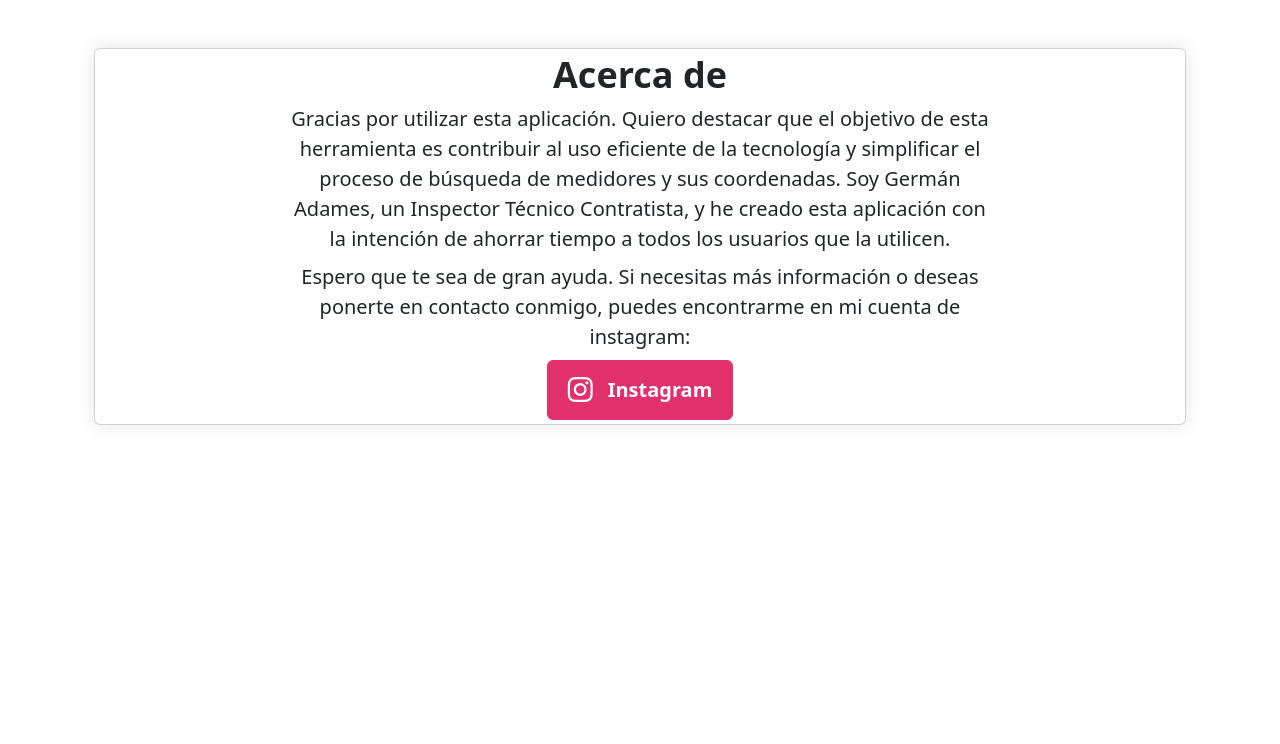
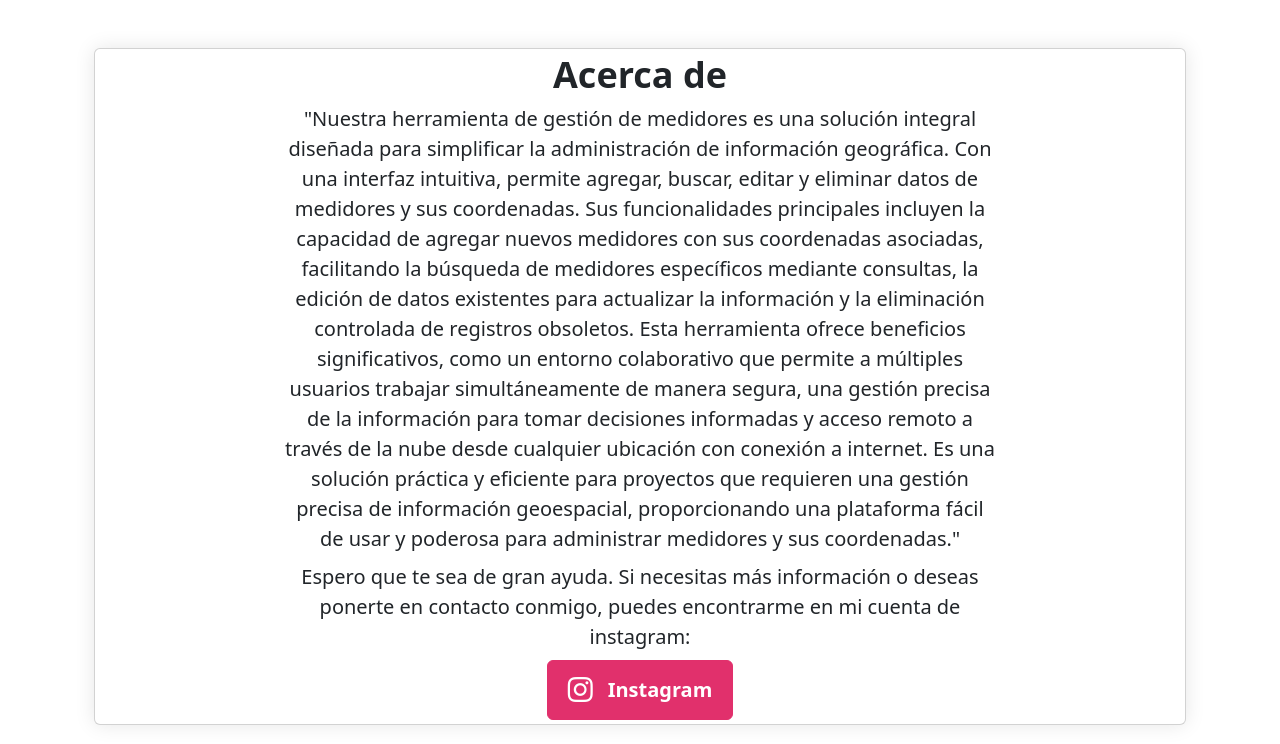
Before and after one commit to Leonard-g/mapaut, a Django app: page / in a window 1280 px wide. Shown: the part 56-800 px from the top of the page. Run offline with Django 4.2, Linux system fonts and the light colour scheme; some libraries are stand-ins or nearby versions.

Commit message:
edit home

```diff
--- a/tasks/templates/home.html
+++ b/tasks/templates/home.html
@@ -6,7 +6,11 @@
       <h1 class="text-center mb-2" style="font-size: 36px; font-weight: bold;">Acerca de</h1>
       <div class="row justify-content-center">
         <div class="col-md-8">
-          <p class="text-center mb-2" style="font-size: 20px;">Gracias por utilizar esta aplicación. Quiero destacar que el objetivo de esta herramienta es contribuir al uso eficiente de la tecnología y simplificar el proceso de búsqueda de medidores y sus coordenadas. Soy Germán Adames, un Inspector Técnico Contratista, y he creado esta aplicación con la intención de ahorrar tiempo a todos los usuarios que la utilicen.</p>
+          <p class="text-center mb-2" style="font-size: 20px;">"Nuestra herramienta de gestión de medidores es una solución integral diseñada para simplificar la administración de información geográfica. Con una interfaz intuitiva, permite agregar, buscar, editar y eliminar datos de medidores y sus coordenadas.
+            Sus funcionalidades principales incluyen la capacidad de agregar nuevos medidores con sus coordenadas asociadas, facilitando la búsqueda de medidores específicos mediante consultas, la edición de datos existentes para actualizar la información y la eliminación controlada de registros obsoletos.
+            Esta herramienta ofrece beneficios significativos, como un entorno colaborativo que permite a múltiples usuarios trabajar simultáneamente de manera segura, una gestión precisa de la información para tomar decisiones informadas y acceso remoto a través de la nube desde cualquier ubicación con conexión a internet.
+            Es una solución práctica y eficiente para proyectos que requieren una gestión precisa de información geoespacial, proporcionando una plataforma fácil de usar y poderosa para administrar medidores y sus coordenadas."
+            </p>
           <p class="text-center mb-2" style="font-size: 20px;">Espero que te sea de gran ayuda. Si necesitas más información o deseas ponerte en contacto conmigo, puedes encontrarme en mi cuenta de instagram: </p>
           <div class="d-flex justify-content-center">
             <a href="https://www.instagram.com/gleonard.py" target="_blank" class="btn btn-primary d-flex align-items-center" style="font-size: 20px; font-weight: bold; padding: 10px 20px; background-color: #E1306C; border-color: #E1306C;">
```
